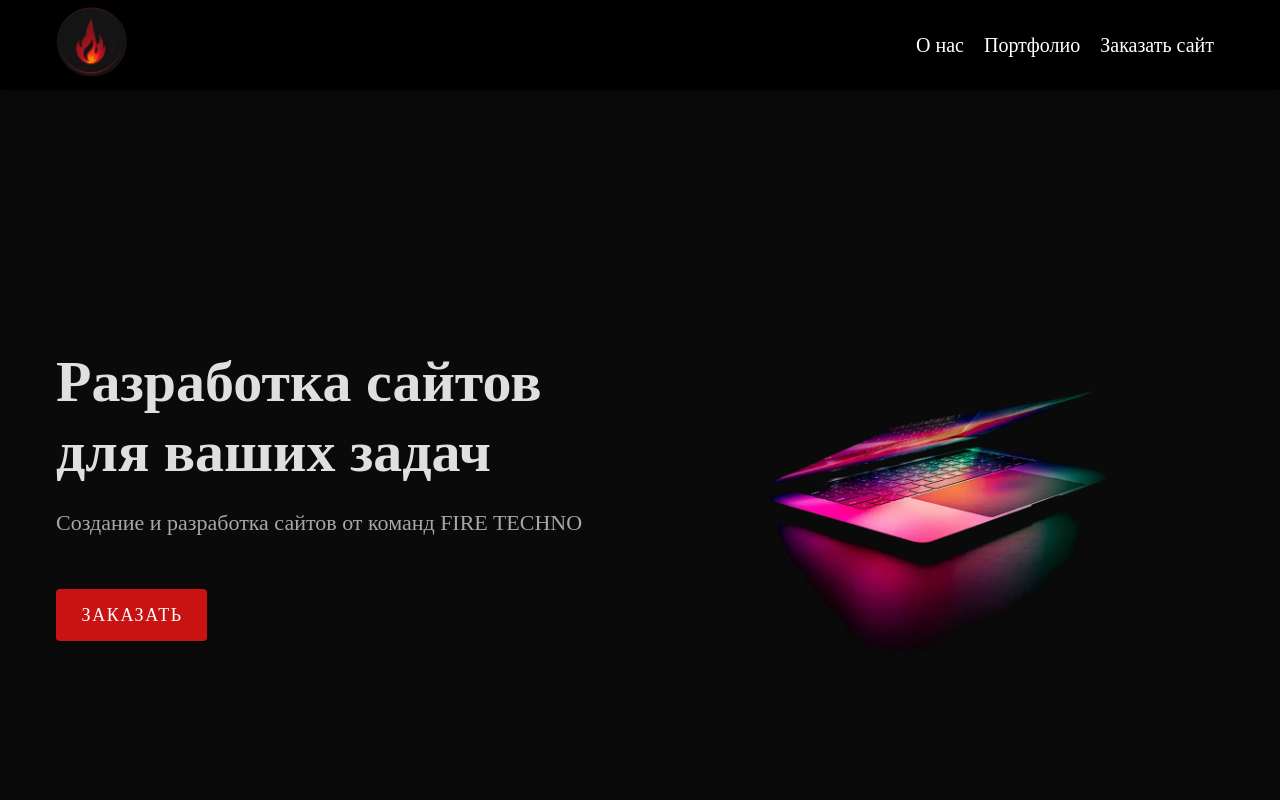
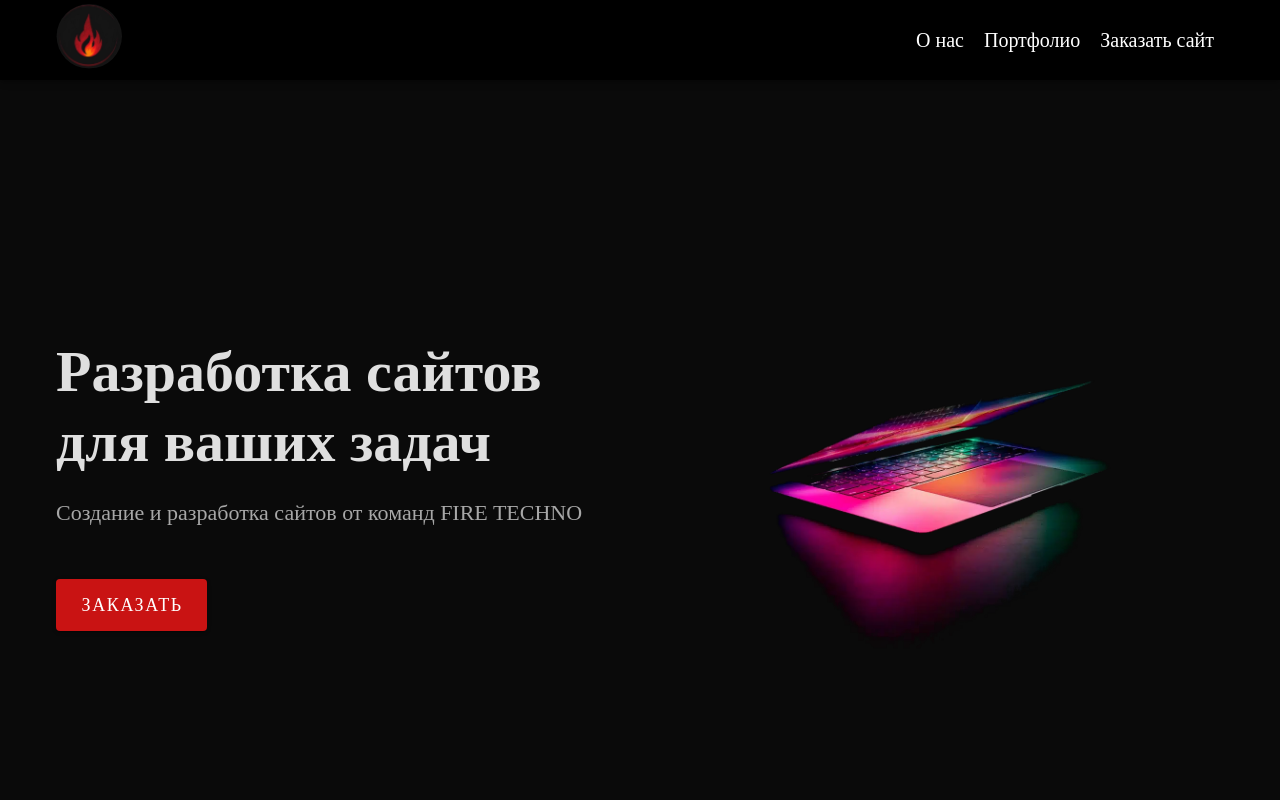
Before and after one commit to Jet-Green/firetechno-landing, a Nuxt app: page / in a window 1280 px wide. Shown: the top 800 px of the page. Built offline with nearby package versions, Linux system fonts and the light colour scheme.

Commit message:
height fix

```diff
--- a/pages/index.vue
+++ b/pages/index.vue
@@ -11,7 +11,7 @@ useSeoMeta({
 })
 </script>
 <template>
-  <v-app-bar color="black" height="90">
+  <v-app-bar color="black" height="80">
     <v-container>
       <v-row class="d-flex justify-center">
         <v-col cols="12" xl="11">
@@ -40,7 +40,7 @@ useSeoMeta({
     </v-container>
   </v-app-bar>
 
-  <v-container class="container" style="margin-top: 90px;"><!-- margin for header -->
+  <v-container class="container" style="margin-top: 80px;"><!-- margin for header -->
     <v-row class="d-flex justify-center">
       <v-col cols="12" xl="11">
         <LandingSiteDevelopmentForYourTasks />
@@ -104,7 +104,7 @@ useSeoMeta({
   background-position: center;
 }
 .logo {
-  height: 70px;
+  height: 65px;
   cursor: pointer;
 }
 .navigation {
```
